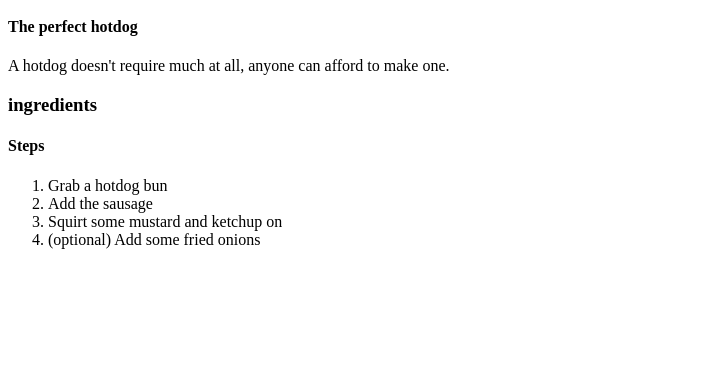
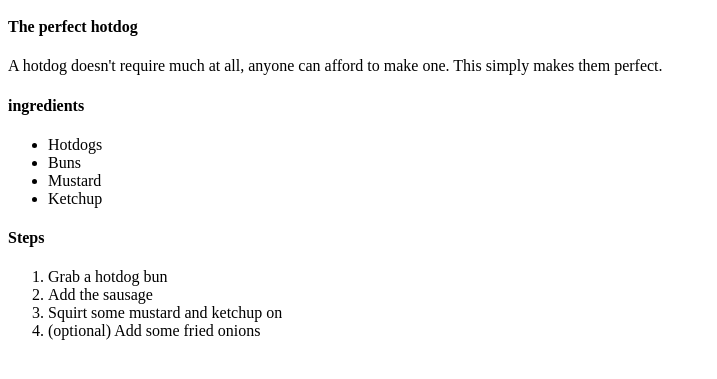
Before and after one commit to KneeCode/odin-recipes, a plain HTML site: page recipes/hotdog.html in a window 1280 px wide. Shown: the part 101-480 px from the top of the page, without its empty margins (0-717 px from the left). Drawn offline with Linux system fonts and the light colour scheme.

Commit message:
perfect the page with my skills

```diff
--- a/recipes/hotdog.html
+++ b/recipes/hotdog.html
@@ -8,10 +8,22 @@
 </head>
 <body>
     <h1>Hotdog</h1>
+
     <img src="Hot_dog_with_mustard.png" width="500" height="250" alt="Hotdog">
+
     <h4>The perfect hotdog</h4>
-    <p>A hotdog doesn't require much at all, anyone can afford to make one.</p>
-    <h3>ingredients</h3>
+        <p>A hotdog doesn't require much at all, anyone can afford to make one. This simply
+            makes them perfect.</p>
+
+    <h4>ingredients</h4>
+        <ul>
+            <li>Hotdogs</li>
+            <li>Buns</li>
+            <li>Mustard</li>
+            <li>Ketchup</li>
+        </ul>
+
+
     <h4>Steps</h4>
         <ol>
             <li>Grab a hotdog bun</li>
```
Lines whose indentation alone changed are shown as unchanged.
